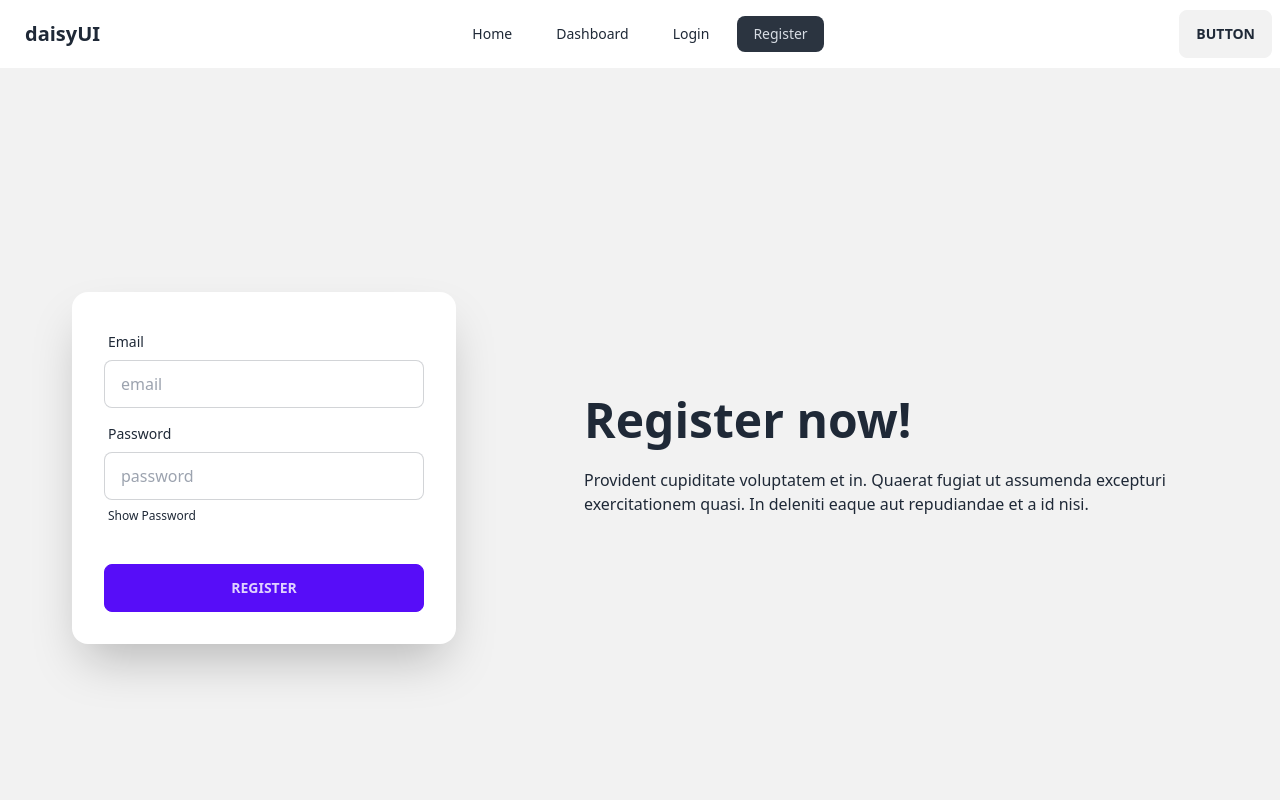
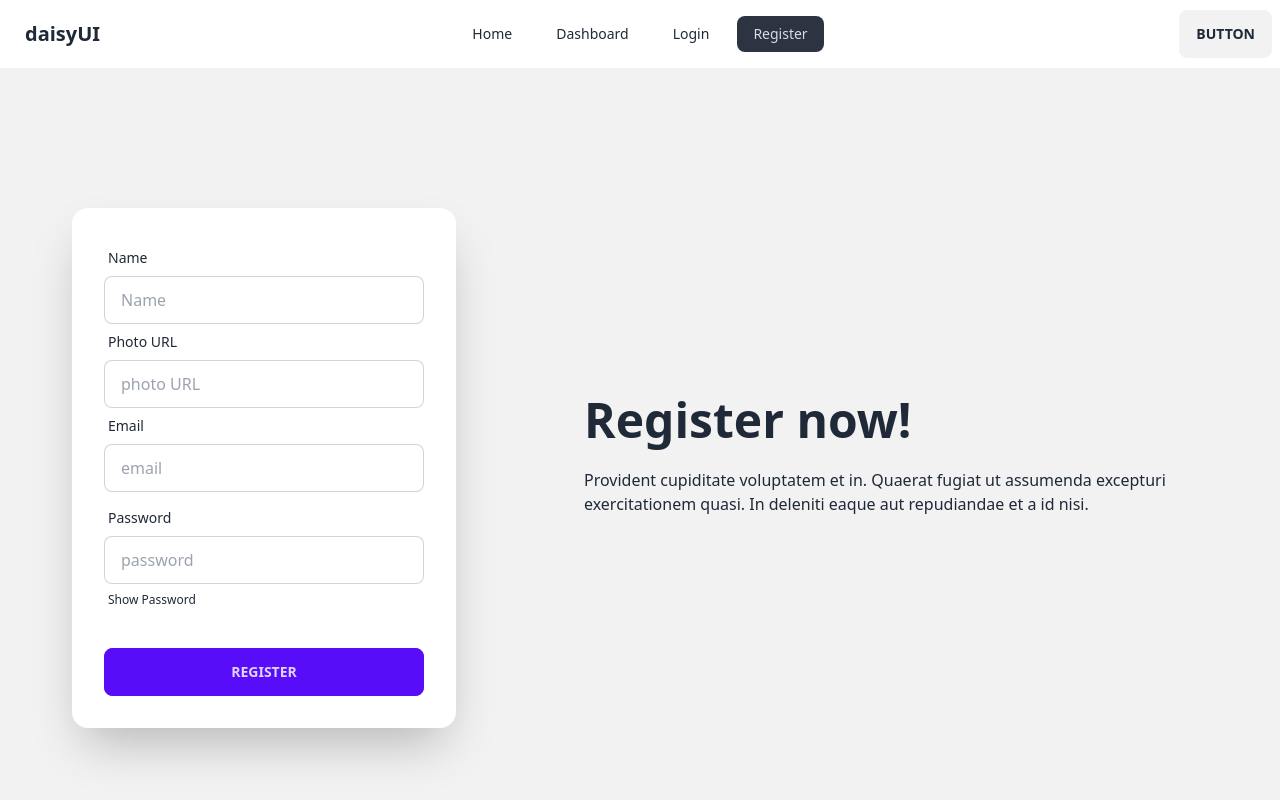
Before and after one commit to siddiquenaim/ovigo-task-client-side, a React (Vite) app: page /register in a window 1280 px wide. Shown: the top 800 px of the page. Built offline with nearby package versions, Linux system fonts and the light colour scheme.

Commit message:
Implemented register user by firebase

```diff
--- a/package.json
+++ b/package.json
@@ -10,6 +10,7 @@
     "preview": "vite preview"
   },
   "dependencies": {
+    "firebase": "^10.1.0",
     "localforage": "^1.10.0",
     "match-sorter": "^6.3.1",
     "react": "^18.2.0",
--- a/src/components/Login/Login.jsx
+++ b/src/components/Login/Login.jsx
@@ -1,4 +1,5 @@
-import React from "react";
+import React, { useContext } from "react";
+import { AuthContext } from "../../provider/AuthProvider/AuthProvider";
 
 const Login = () => {
   const handleLogin = (event) => {
@@ -6,7 +7,6 @@ const Login = () => {
     const form = event.target;
     const email = form.email.value;
     const password = form.password.value;
-    console.log(email, password);
   };
 
   return (
--- a/src/components/Register/Register.jsx
+++ b/src/components/Register/Register.jsx
@@ -1,12 +1,40 @@
-import React from "react";
+import React, { useContext } from "react";
+import { AuthContext } from "../../provider/AuthProvider/AuthProvider";
+import { updateProfile } from "firebase/auth";
+import { useNavigate } from "react-router-dom";
 
 const Register = () => {
+  const { createUser, logOut } = useContext(AuthContext);
+  const navigate = useNavigate();
+
   const handleRegister = (event) => {
     event.preventDefault();
     const form = event.target;
+    const name = form.name.value;
+    const photo = form.photo.value;
     const email = form.email.value;
     const password = form.password.value;
-    console.log(email, password);
+    createUser(email, password)
+      .then((result) => {
+        console.log(result);
+        updateUserData(result.user, name, photo);
+        signOut();
+        navigate("/login");
+      })
+      .catch((error) => console.log(error));
+
+    const updateUserData = (user, name, photo) => {
+      updateProfile(user, {
+        displayName: name,
+        photoURL: photo,
+      });
+    };
+
+    const signOut = () => {
+      logOut()
+        .then(() => {})
+        .catch((error) => console.log(error));
+    };
   };
 
   return (
@@ -23,6 +51,30 @@ const Register = () => {
         <div className="lg:w-[50%] mx-auto card flex-shrink-0 w-full max-w-sm shadow-2xl bg-base-100">
           <form onSubmit={handleRegister} className="card-body">
             <div className="form-control">
+              <div className="form-control">
+                <label className="label">
+                  <span className="label-text">Name</span>
+                </label>
+                <input
+                  name="name"
+                  type="text"
+                  placeholder="Name"
+                  className="input input-bordered"
+                  required
+                />
+              </div>
+              <div className="form-control">
+                <label className="label">
+                  <span className="label-text">Photo URL</span>
+                </label>
+                <input
+                  name="photo"
+                  type="text"
+                  placeholder="photo URL"
+                  className="input input-bordered"
+                  required
+                />
+              </div>
               <label className="label">
                 <span className="label-text">Email</span>
               </label>
--- a/src/main.jsx
+++ b/src/main.jsx
@@ -7,6 +7,7 @@ import HomeLayout from "./layouts/HomeLayout/HomeLayout.jsx";
 import Home from "./components/Home/Home.jsx";
 import Login from "./components/Login/Login.jsx";
 import Register from "./components/Register/Register.jsx";
+import AuthProvider from "./provider/AuthProvider/AuthProvider.jsx";
 
 const router = createBrowserRouter([
   {
@@ -31,6 +32,9 @@ const router = createBrowserRouter([
 
 ReactDOM.createRoot(document.getElementById("root")).render(
   <React.StrictMode>
-    <RouterProvider router={router} />
+    <AuthProvider>
+      {" "}
+      <RouterProvider router={router} />
+    </AuthProvider>
   </React.StrictMode>
 );
--- /dev/null
+++ b/src/provider/AuthProvider/AuthProvider.jsx
@@ -0,0 +1,41 @@
+import React, { createContext, useState } from "react";
+import {
+  createUserWithEmailAndPassword,
+  getAuth,
+  signInWithEmailAndPassword,
+  signOut,
+} from "firebase/auth";
+import app from "../../firebase/firebase.config";
+
+export const AuthContext = createContext(null);
+
+const AuthProvider = ({ children }) => {
+  const [user, setUser] = useState(null);
+  const [loading, setLoading] = useState(true);
+
+  const auth = getAuth(app);
+  const createUser = (email, password) => {
+    setLoading(true);
+    return createUserWithEmailAndPassword(auth, email, password);
+  };
+
+  const logIn = (email, password) => {
+    setLoading(true);
+    return signInWithEmailAndPassword(auth, email, password);
+  };
+
+  const logOut = () => {
+    return signOut(auth);
+  };
+  const userInfo = {
+    user,
+    createUser,
+    logIn,
+    logOut,
+  };
+  return (
+    <AuthContext.Provider value={userInfo}>{children}</AuthContext.Provider>
+  );
+};
+
+export default AuthProvider;
```
Also changed, not shown: 1 other file (tests, documents, lock files or other folders).
